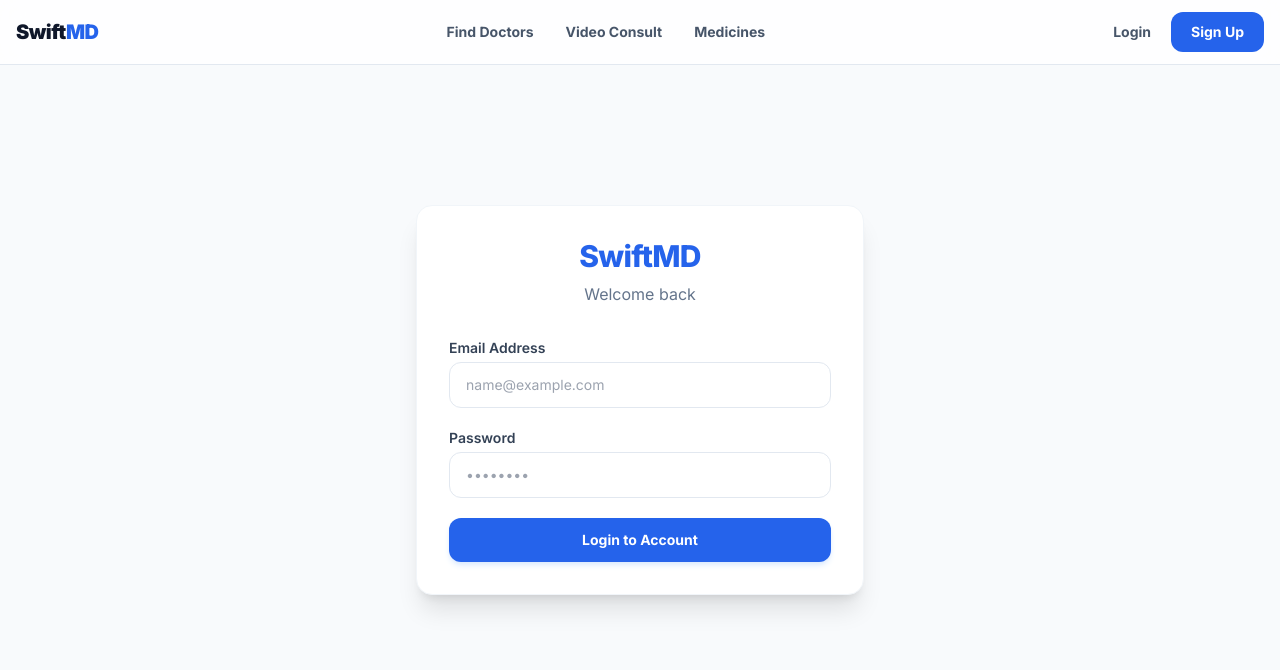
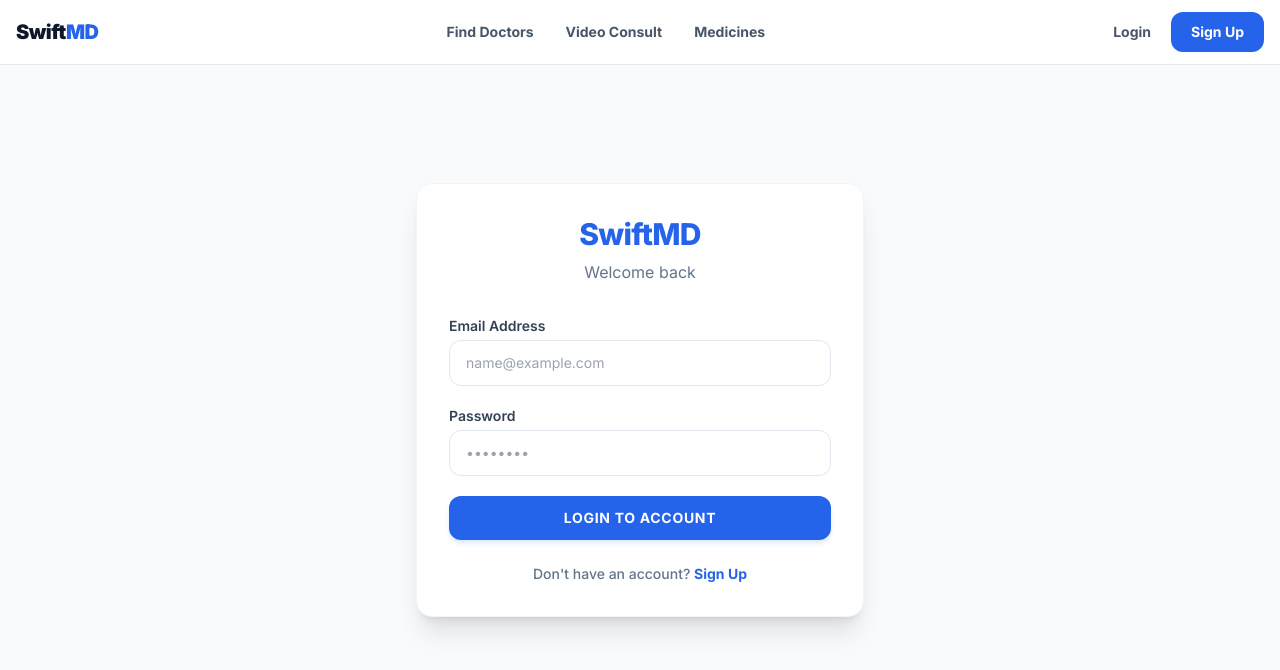
Before and after one commit to mugwe88-ops/MedicareAI, a Next.js app in the folder frontend/: page /login in a window 1280 px wide. Shown: the top 670 px of the page. Built offline with nearby package versions, Linux system fonts and the light colour scheme.

Commit message:
update patient login

```diff
--- a/frontend/app/login/page.tsx
+++ b/frontend/app/login/page.tsx
@@ -1,18 +1,13 @@
 'use client';
 
-import { useState, useEffect } from 'react';
+import { useState } from 'react';
+import Link from 'next/link';
 
 export default function LoginPage() {
   const [email, setEmail] = useState('');
   const [password, setPassword] = useState('');
   const [loading, setLoading] = useState(false);
   const [error, setError] = useState('');
-
-  // Automatically sweep old sessions on component mounting to prevent fallback loops
-  useEffect(() => {
-    localStorage.removeItem('token');
-    localStorage.removeItem('user');
-  }, []);
 
   const handleSubmit = async (e: React.FormEvent) => {
     e.preventDefault();
@@ -43,13 +38,13 @@ export default function LoginPage() {
       // Normalizing the string role to prevent capitalization mismatch bugs
       const userRole = data.user?.role?.toLowerCase() || 'patient';
 
-      // ROUTING GATEWAY: Direct location change assignment
+      // ROUTING GATEWAY: Force clear window navigation to load clean layout files
       if (userRole === 'doctor') {
         console.log('Redirecting to medical provider workspace structural route...');
-        window.location.replace('/doctors/dashboard');
+        window.location.href = '/doctors/dashboard';
       } else {
         console.log('Redirecting to patient clinic panel...');
-        window.location.replace('/dashboard');
+        window.location.href = '/dashboard';
       }
     } catch (err: any) {
       setError(err.message || 'An error occurred during authentication.');
@@ -99,11 +94,20 @@ export default function LoginPage() {
           <button
             type="submit"
             disabled={loading}
-            className="w-full rounded-xl bg-blue-600 py-3 text-sm font-bold text-white transition hover:bg-blue-700 disabled:bg-blue-400 shadow-md shadow-blue-100"
+            className="w-full rounded-xl bg-blue-600 py-3 text-sm font-bold text-white transition hover:bg-blue-700 disabled:bg-blue-400 shadow-md shadow-blue-100 uppercase tracking-wider"
           >
             {loading ? 'Authenticating...' : 'Login to Account'}
           </button>
         </form>
+
+        <div className="mt-6 text-center text-sm">
+          <p className="text-slate-500 font-medium">
+            Don't have an account?{' '}
+            <Link href="/signup" className="text-blue-600 font-bold hover:underline">
+              Sign Up
+            </Link>
+          </p>
+        </div>
       </div>
     </div>
   );
```
